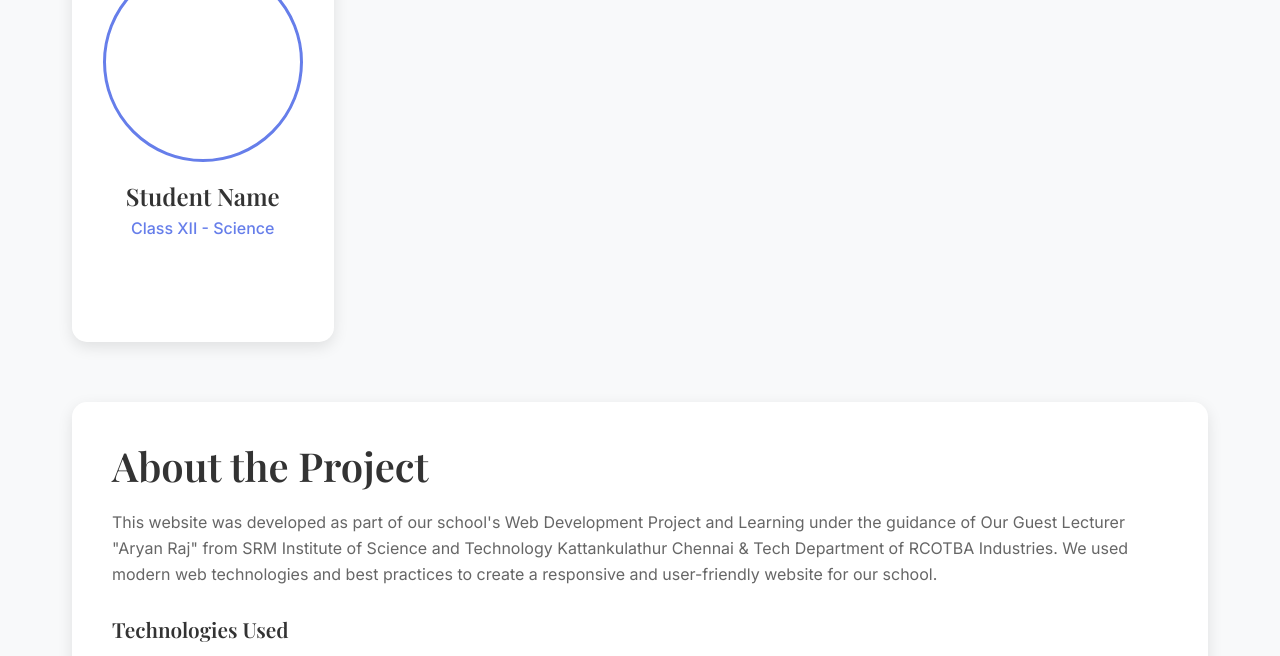
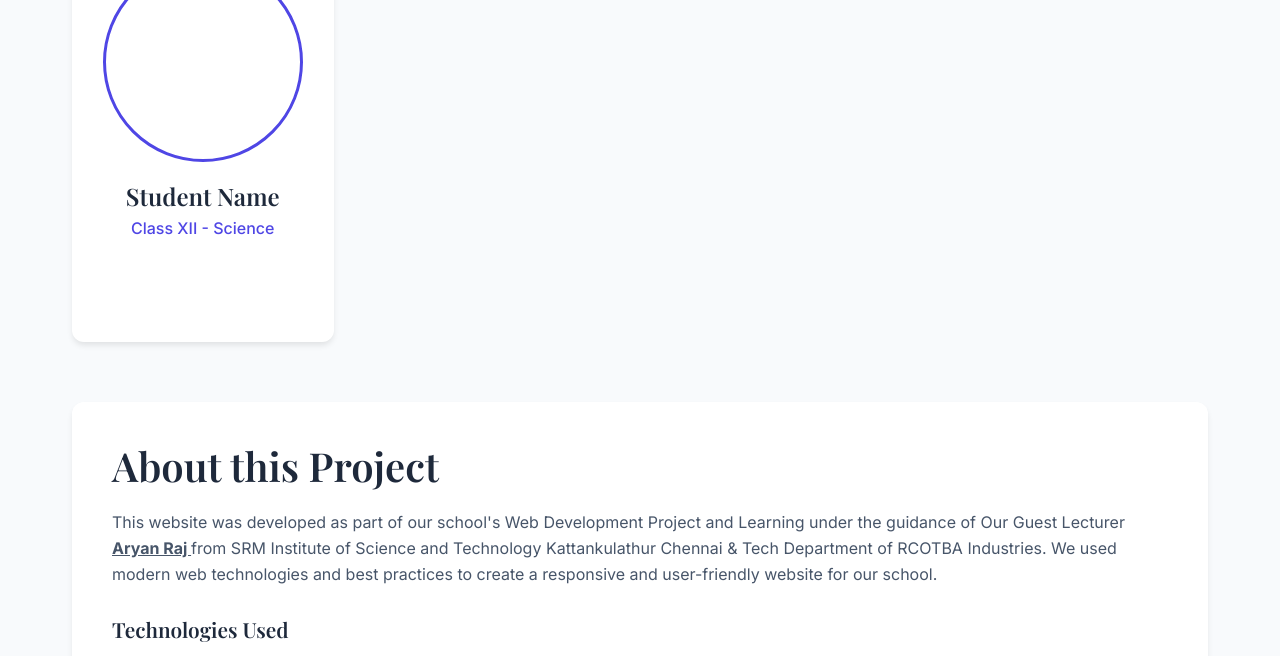
Before and after one commit to aryanrajrcotba/SK_Niketan_Site, a plain HTML site: page students.html in a window 1280 px wide. Shown: the part 848-1504 px from the top of the page. Drawn offline with nearby package versions, Linux system fonts and the light colour scheme.

Commit message:
changed in index

```diff
--- a/students.css
+++ b/students.css
@@ -2,7 +2,7 @@
 
 /* Hero Section */
 .students-hero {
-    background: linear-gradient(135deg, #667eea 0%, #764ba2 100%);
+    background: var(--gradient-primary);
     color: white;
     padding: 100px 0 60px;
     text-align: center;
@@ -25,7 +25,7 @@
 /* Team Section */
 .team-section {
     padding: 80px 0;
-    background-color: #f8f9fa;
+    background-color: var(--bg-secondary);
 }
 
 .team-grid {
@@ -36,20 +36,21 @@
 }
 
 .team-card {
-    background: white;
-    border-radius: 15px;
+    background: var(--bg-primary);
+    border-radius: var(--border-radius-lg);
     overflow: hidden;
-    box-shadow: 0 5px 15px rgba(0,0,0,0.1);
+    box-shadow: var(--shadow-md);
     transition: transform 0.3s ease;
     display: flex;
     flex-direction: column;
     align-items: center;
     padding: 20px;
-    height: 400px; /* Fixed height for consistency */
+    height: 400px;
 }
 
 .team-card:hover {
     transform: translateY(-10px);
+    box-shadow: var(--shadow-lg);
 }
 
 .team-image {
@@ -59,7 +60,7 @@
     border-radius: 50%;
     overflow: hidden;
     margin-bottom: 20px;
-    border: 3px solid #667eea;
+    border: 3px solid var(--primary-color);
 }
 
 .team-image img {
@@ -108,11 +109,11 @@
 .team-info h3 {
     font-size: 1.5rem;
     margin-bottom: 5px;
-    color: #333;
+    color: var(--text-primary);
 }
 
 .team-role {
-    color: #667eea;
+    color: var(--primary-color);
     font-weight: 500;
     margin-bottom: 5px;
 }
@@ -124,27 +125,27 @@
 
 /* Project Details */
 .project-details {
-    background: white;
+    background: var(--bg-primary);
     padding: 40px;
-    border-radius: 15px;
-    box-shadow: 0 5px 15px rgba(0,0,0,0.1);
+    border-radius: var(--border-radius-lg);
+    box-shadow: var(--shadow-md);
     margin-top: 40px;
 }
 
 .project-details h2 {
-    color: #333;
+    color: var(--text-primary);
     margin-bottom: 20px;
     font-family: 'Playfair Display', serif;
 }
 
 .project-details p {
-    color: #666;
+    color: var(--text-secondary);
     line-height: 1.6;
     margin-bottom: 30px;
 }
 
 .tech-stack h3 {
-    color: #333;
+    color: var(--text-primary);
     margin-bottom: 20px;
     font-size: 1.3rem;
 }
@@ -158,12 +159,13 @@
 
 .tech-icons i {
     font-size: 2.5rem;
-    color: #667eea;
+    color: var(--primary-color);
     transition: transform 0.3s ease;
 }
 
 .tech-icons i:hover {
     transform: scale(1.2);
+    color: var(--primary-dark);
 }
 
 /* Responsive Design */
--- a/students.html
+++ b/students.html
@@ -119,8 +119,8 @@
 
             <!-- Project Details -->
             <div class="project-details" data-aos="fade-up">
-                <h2>About the Project</h2>
-                <p>This website was developed as part of our school's Web Development Project and Learning under the guidance of Our Guest Lecturer "Aryan Raj" from SRM Institute of Science and Technology Kattankulathur Chennai & Tech Department of RCOTBA Industries. We used modern web technologies and best practices to create a responsive and user-friendly website for our school.</p>
+                <h2>About this Project</h2>
+                <p>This website was developed as part of our school's Web Development Project and Learning under the guidance of Our Guest Lecturer <b><u> Aryan Raj </u></b>  from SRM Institute of Science and Technology Kattankulathur Chennai & Tech Department of RCOTBA Industries. We used modern web technologies and best practices to create a responsive and user-friendly website for our school.</p>
 
                 <div class="tech-stack">
                     <h3>Technologies Used</h3>
--- a/styles.css
+++ b/styles.css
@@ -1,31 +1,31 @@
 /* CSS Variables */
 :root {
-    --primary-color: #2563eb;
-    --primary-dark: #1d4ed8;
-    --secondary-color: #10b981;
-    --accent-color: #f59e0b;
-    --success-color: #059669;
-    --warning-color: #d97706;
-    --error-color: #dc2626;
-
-    --text-primary: #1f2937;
-    --text-secondary: #6b7280;
-    --text-light: #9ca3af;
+    --primary-color: #4f46e5;
+    --primary-dark: #4338ca;
+    --secondary-color: #0ea5e9;
+    --accent-color: #f97316;
+    --success-color: #22c55e;
+    --warning-color: #eab308;
+    --error-color: #ef4444;
+
+    --text-primary: #1e293b;
+    --text-secondary: #475569;
+    --text-light: #94a3b8;
 
     --bg-primary: #ffffff;
-    --bg-secondary: #f9fafb;
-    --bg-tertiary: #f3f4f6;
-
-    --border-color: #e5e7eb;
+    --bg-secondary: #f8fafc;
+    --bg-tertiary: #f1f5f9;
+
+    --border-color: #e2e8f0;
     --shadow-sm: 0 1px 2px 0 rgba(0, 0, 0, 0.05);
     --shadow-md: 0 4px 6px -1px rgba(0, 0, 0, 0.1);
     --shadow-lg: 0 10px 15px -3px rgba(0, 0, 0, 0.1);
     --shadow-xl: 0 20px 25px -5px rgba(0, 0, 0, 0.1);
 
-    --gradient-primary: linear-gradient(135deg, #667eea 0%, #764ba2 100%);
-    --gradient-secondary: linear-gradient(135deg, #f093fb 0%, #f5576c 100%);
-    --gradient-success: linear-gradient(135deg, #4facfe 0%, #00f2fe 100%);
-    --gradient-warm: linear-gradient(135deg, #fa709a 0%, #fee140 100%);
+    --gradient-primary: linear-gradient(135deg, #4f46e5 0%, #0ea5e9 100%);
+    --gradient-secondary: linear-gradient(135deg, #f97316 0%, #eab308 100%);
+    --gradient-success: linear-gradient(135deg, #22c55e 0%, #0ea5e9 100%);
+    --gradient-warm: linear-gradient(135deg, #f97316 0%, #ef4444 100%);
 
     --border-radius-sm: 0.375rem;
     --border-radius-md: 0.5rem;
```
Also changed, not shown: index.html (+6 -7 lines).
